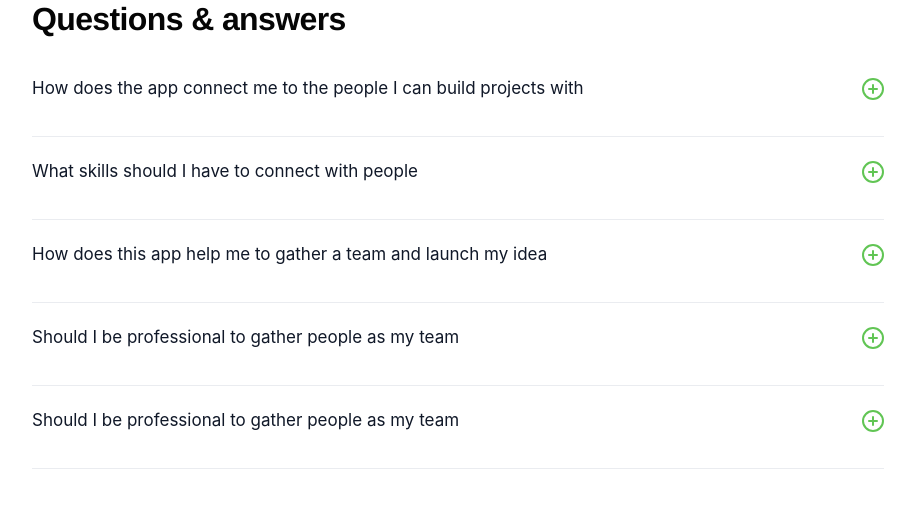
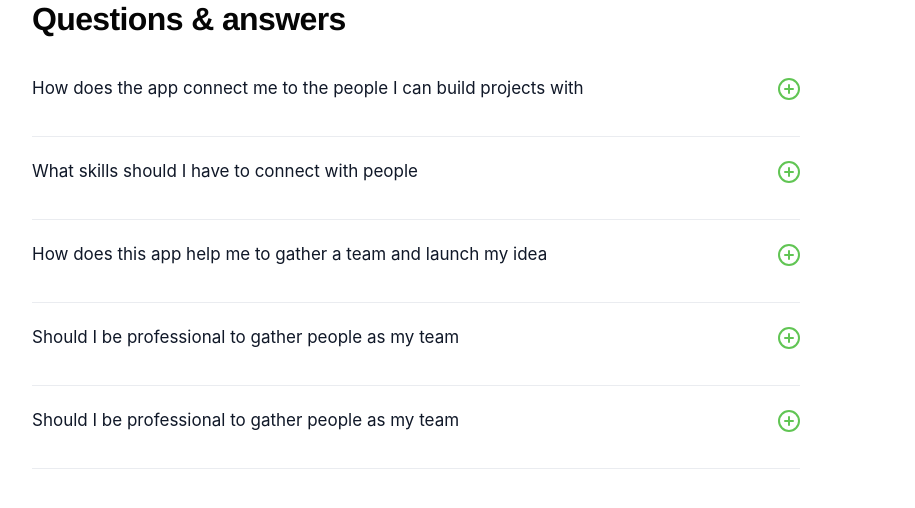
Before and after one commit to theQuasarians/dogather, a React (Vite) app: page / in a window 1280 px wide. Shown: the top 508 px of the page, without its empty margins (182-1097 px from the left). Built offline with nearby package versions, Linux system fonts and the light colour scheme.

Commit message:
accordion content width adjustment

```diff
--- a/src/landing-page/faq-section.css
+++ b/src/landing-page/faq-section.css
@@ -23,6 +23,7 @@
   padding-top: 24px;
   padding-bottom: 32px;
   border-bottom: 1px solid #EAECF0;
+  max-width: 768px;
 }
 
 .accordion-item__title {
@@ -33,13 +34,18 @@
 .accordion-item__title-group {
   display: flex;
   justify-content: space-between;
+  align-items: flex-start;
 }
 
 .accordion-item__content {
   margin-top: 8px;
   font-size: 16px;
   color: #323232CC;
-  max-width: 768px;
+}
+
+.accordion-item__content,
+.accordion-item__title {
+  max-width: 90%;
 }
 
 .hidden {
```
